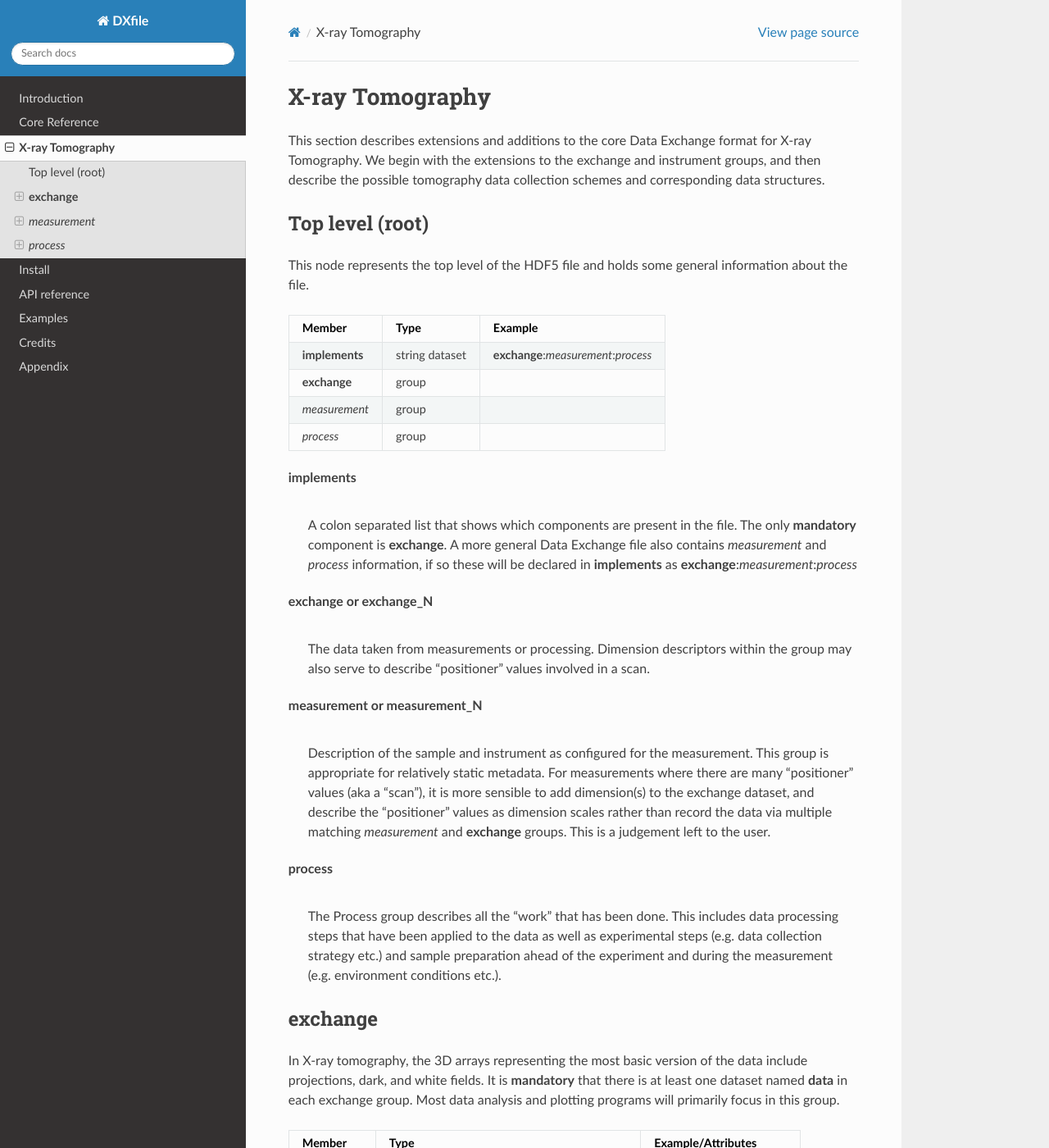
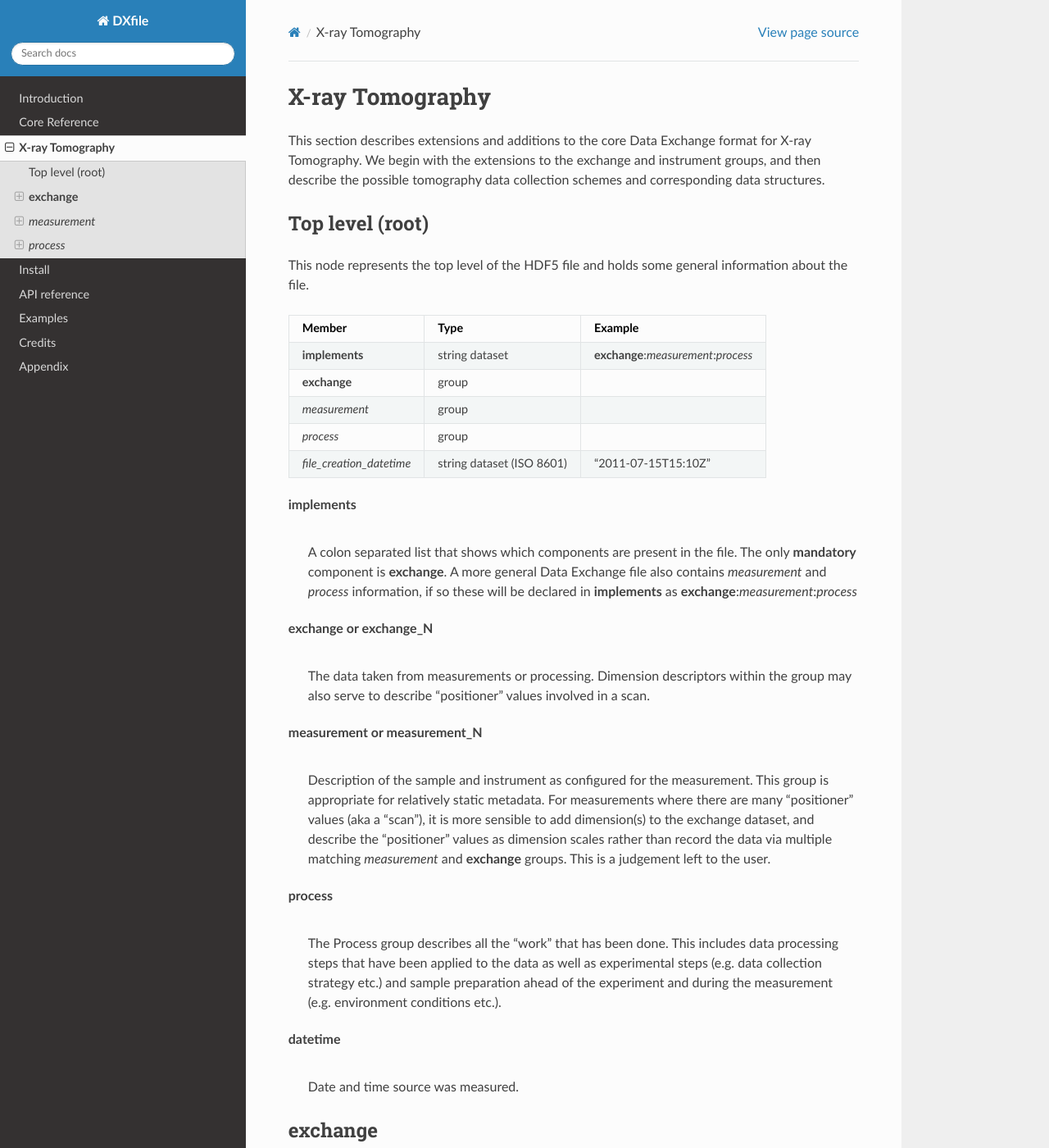
Before and after one commit to data-exchange/dxfile, a Sphinx documentation site: the page built from doc/source/xraytomo.rst, in a window 1280 px wide and 1400 px high. Shown: the whole window at 82% size. Built offline with Sphinx 7.4.7 and the Read the Docs theme 2.0.0, drawn with Linux system fonts in a browser that asks for light colours.

Commit message:
added missing label from 2-BM

```diff
--- a/doc/demo/full.py
+++ b/doc/demo/full.py
@@ -53,6 +53,7 @@ def main():
     experiment_prosal = '1234'
     experiment_activity = '5678'
     experiment_safety = '9012'
+    experiment_title = '4D Dynamics of Stress Corrosion Cracking in High Performance Aluminum Alloy'
 
     experimenter_name = 'Joe'
     experimenter_role = 'PI'
@@ -231,6 +232,7 @@ def main():
             f.add_entry(dx.Entry.experiment( proposal={'value':experiment_prosal}))
             f.add_entry(dx.Entry.experiment( activity={'value':experiment_activity}))
             f.add_entry(dx.Entry.experiment( safety={'value':experiment_safety}))
+            f.add_entry(dx.Entry.experiment( title={'value':experiment_title}))
 
             f.add_entry(dx.Entry.experimenter(name={'value':experimenter_name}))
             f.add_entry(dx.Entry.experimenter(role={'value':experimenter_role}))
--- a/doc/source/xraytomo.rst
+++ b/doc/source/xraytomo.rst
@@ -17,17 +17,19 @@ This node represents the top level of the HDF5 file and holds some
 general information about the file.
 
 
-+---------------+----------------+-----------------------------------------+
-|    Member     |      Type      |              Example                    |
-+===============+================+=========================================+
-|**implements** | string dataset |   **exchange**:*measurement*:*process*  |
-+---------------+----------------+-----------------------------------------+
-|**exchange**   |    group       |                                         |
-+---------------+----------------+-----------------------------------------+
-|*measurement*  |    group       |                                         |
-+---------------+----------------+-----------------------------------------+
-|   *process*   |    group       |                                         |
-+---------------+----------------+-----------------------------------------+
++------------------------------+----------------------------+-----------------------------------------+
+|            Member            |            Type            |              Example                    |
++==============================+============================+=========================================+
+|        **implements**        |       string dataset       |   **exchange**:*measurement*:*process*  |
++------------------------------+----------------------------+-----------------------------------------+
+|         **exchange**         |             group          |                                         |
++------------------------------+----------------------------+-----------------------------------------+
+|         *measurement*        |             group          |                                         |
++------------------------------+----------------------------+-----------------------------------------+
+|           *process*          |             group          |                                         |
++------------------------------+----------------------------+-----------------------------------------+
+|   *file_creation_datetime*   | string dataset (ISO 8601)  |         “2011-07-15T15:10Z”             |
++------------------------------+----------------------------+-----------------------------------------+
 
 implements
     |
@@ -61,6 +63,11 @@ process
       well as experimental steps (e.g. data collection strategy etc.)
       and sample preparation ahead of the experiment and during the
       measurement (e.g. environment conditions etc.).
+
+datetime
+    |
+    | Date and time source was measured.
+
 
 **exchange**
 ============
```
